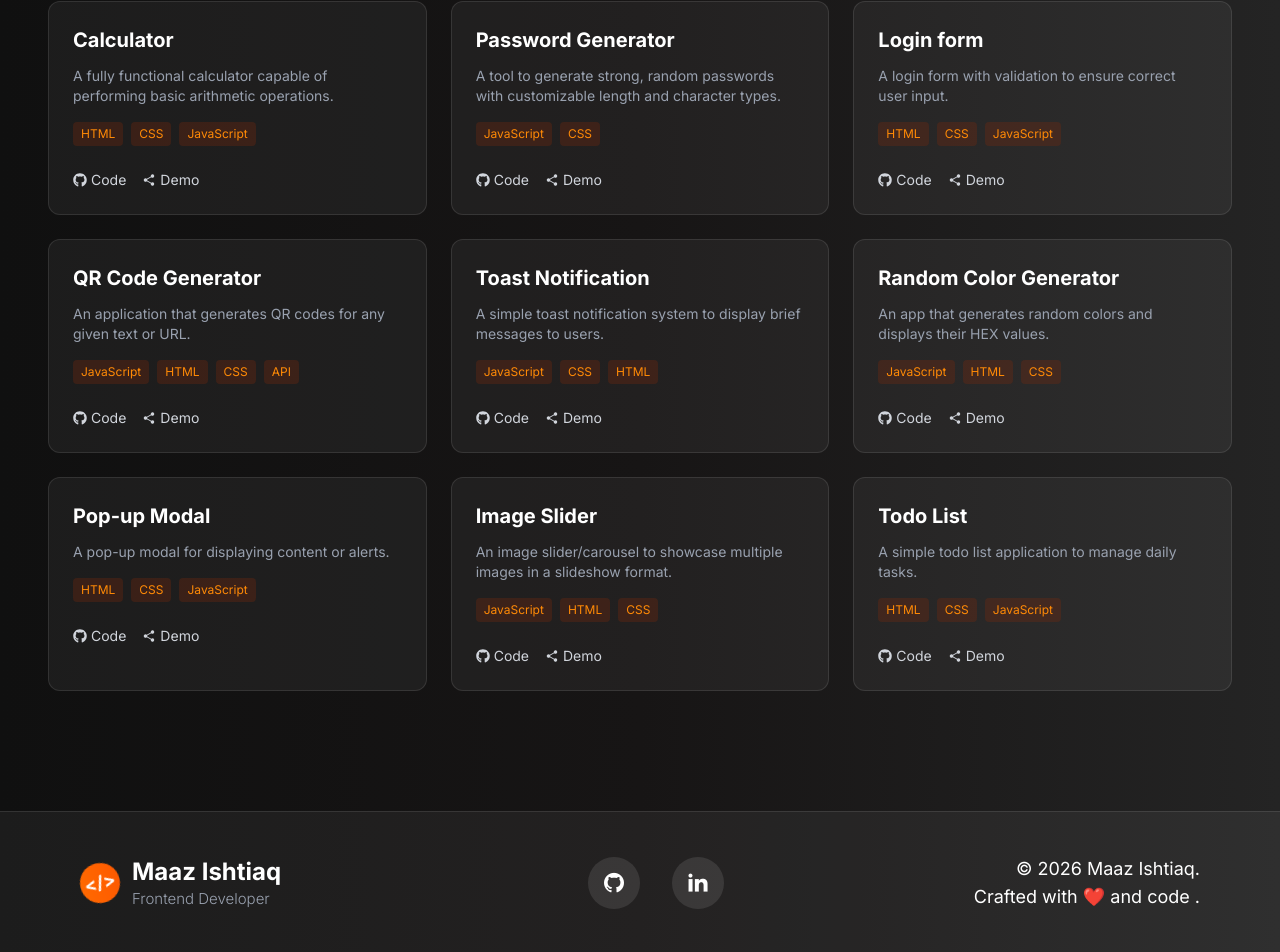
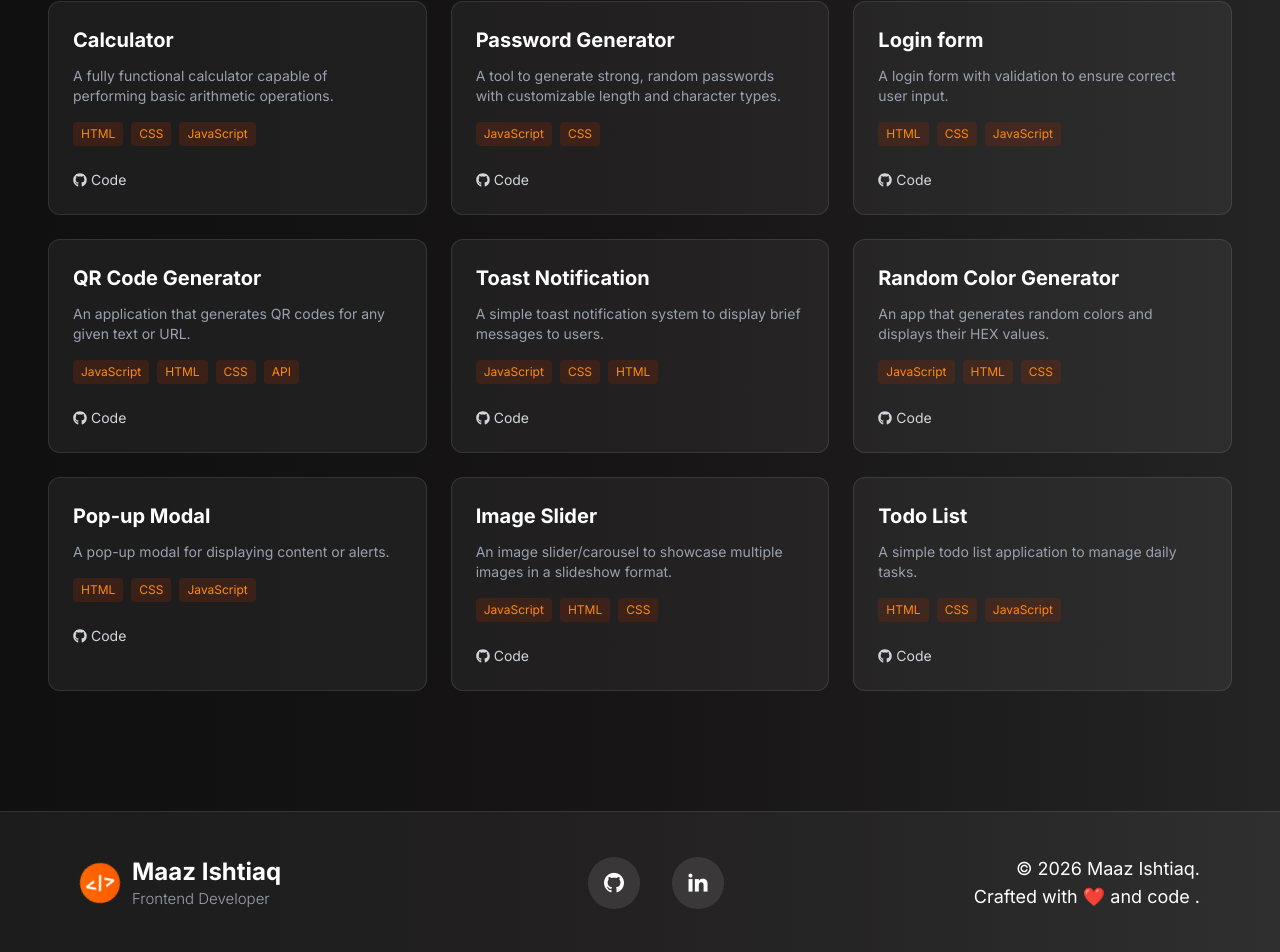
Before and after one commit to maaz-ishtiaq/Portfolio-Web, a React (Vite) app: page /Projects in a window 1280 px wide. Shown: the part 1898-2850 px from the top of the page. Built offline with nearby package versions, Linux system fonts and the light colour scheme; a web font is replaced by a local one.

Commit message:
Fixe error

```diff
--- a/src/components/Miniprojects.jsx
+++ b/src/components/Miniprojects.jsx
@@ -51,9 +51,6 @@ function MiniProjects() {
               <a href='https://github.com/Maaz-Ishtiaq' target="_blank" className='flex items-center gap-1 text-gray-300 hover:text-orange-500 transition-colors text-sm'>
                 <FaGithub /> Code
               </a>
-              <a href={liveLink} target="_blank" className='flex items-center gap-1 text-gray-300 hover:text-orange-500 transition-colors text-sm'>
-                <IoShareSocial /> Demo
-              </a>
             </div>
           </motion.div>
         ))}
```
